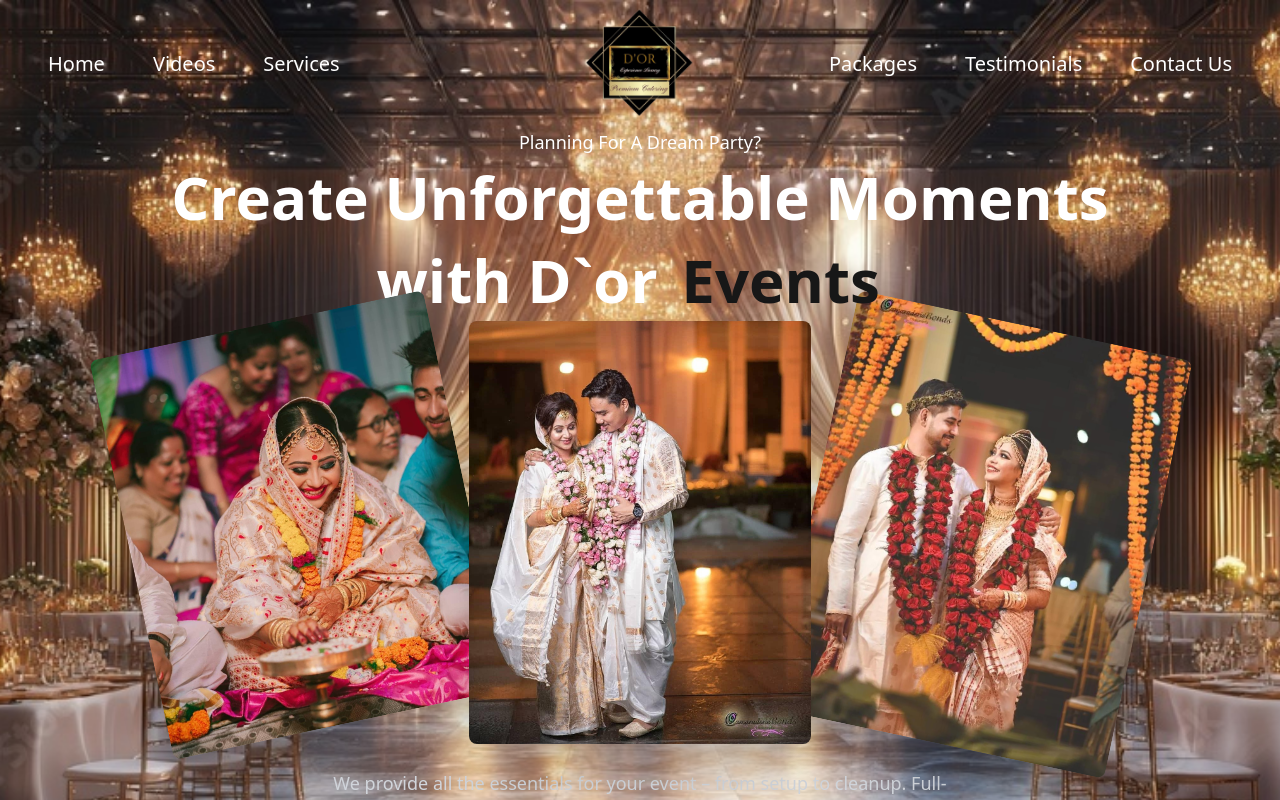
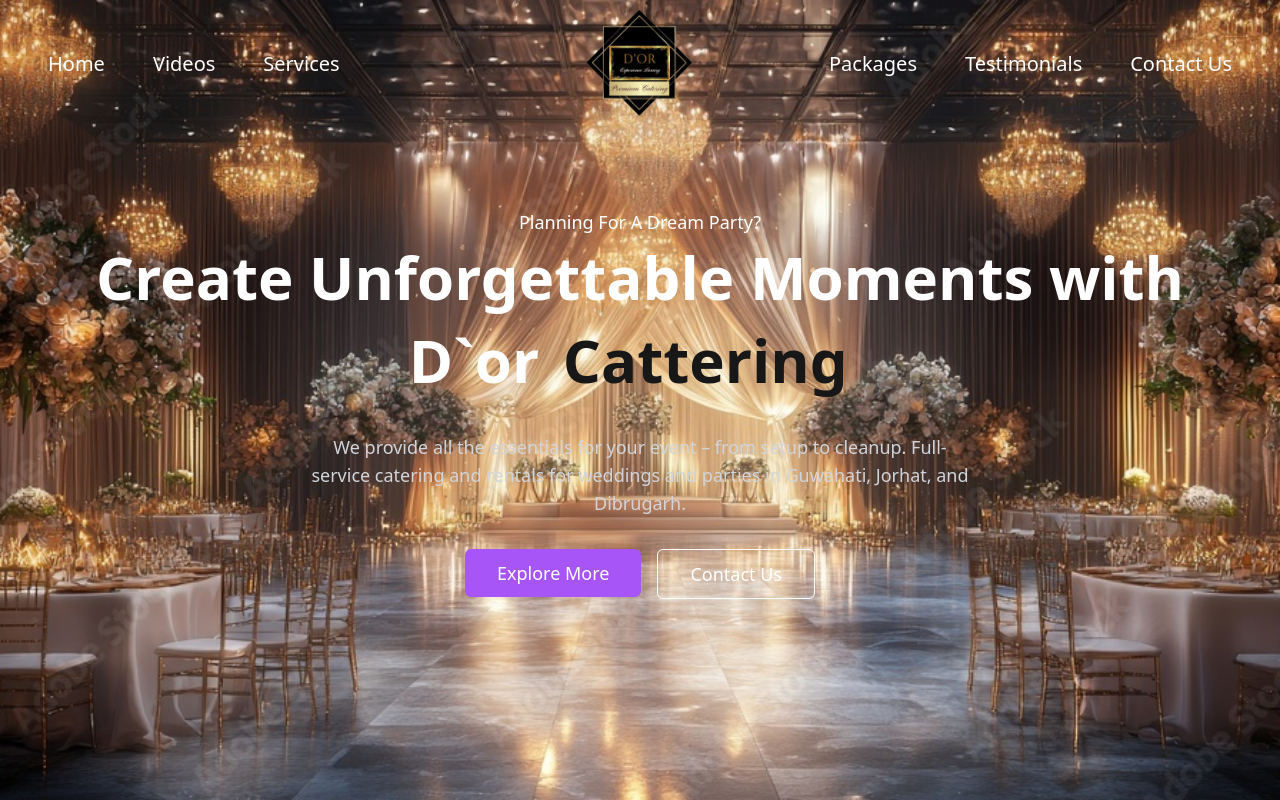
Before and after one commit to barmanb17/d-orevents, a Next.js app: page / in a window 1280 px wide. Shown: the top 800 px of the page. Built offline with nearby package versions, Linux system fonts and the light colour scheme.

Commit message:
#updated

```diff
--- a/components/FlipWordsDemo.tsx
+++ b/components/FlipWordsDemo.tsx
@@ -3,13 +3,13 @@
 import { FlipWords } from "@/components/ui/flip-word";
 
 export function FlipWordsDemo() {
-  const words = ["Events", "Cattering", "Management", "Events"];
+  const words = ["Events", "Cattering", "Events", "Cattering"];
 
   return (
     <div className="relative   sm:text-sm  flex">
       <div className="text-6xl font-bold leading-snug text-white ">
-        Create Unforgettable Moments <br />
-        with <span> D`or </span>
+        Create Unforgettable Moments with <br />
+        <span> D`or </span>
         <FlipWords words={words} /> <br />
 
       </div>
--- a/components/Hero.tsx
+++ b/components/Hero.tsx
@@ -13,7 +13,7 @@
       {/* Hero Content */}
       <div className="container mx-auto px-4 pt-32 relative z-10">
         <div className="text-center">
-          <p className="text-white text-base md:text-lg">
+          <p className="text-white text-base md:text-lg mt-20 ">
             Planning For A Dream Party?
           </p>
           <div className="text-xl  flex items-center justify-center text-white">
@@ -22,7 +22,7 @@
         </div>
 
         {/* Image Gallery with hover effects */}
-        <div className="relative max-w-5xl mx-auto h-[300px] md:h-[400px] md:mb-12">
+        {/* <div className="relative max-w-5xl mx-auto m-2 h-[300px] md:h-[400px] md:mb-12">
           <div className="absolute left-0 top-0 w-1/2 md:w-1/3 transform -rotate-6 md:-rotate-12 hover:z-20 hover:scale-105 hover:shadow-2xl transition-all duration-300">
             <Image
               src="/t2.jpeg"
@@ -50,11 +50,11 @@
               className="w-full h-full object-cover rounded-lg shadow-2xl transition-all duration-300"
             />
           </div>
-        </div>
+        </div> */}
 
         {/* Description and CTAs */}
         <div className="text-center max-w-2xl mx-auto">
-          <p className="text-gray-300 text-base md:text-lg mb-6">
+          <p className="text-gray-300 text-base md:text-lg mb-8 mt-8">
             We provide all the essentials for your event – from setup to cleanup. Full-service catering and rentals for weddings and parties in Guwahati, Jorhat, and Dibrugarh.
           </p>
           <div className="flex flex-col md:flex-row justify-center space-y-4 md:space-y-0 md:space-x-4 pb-6">
--- a/package.json
+++ b/package.json
@@ -18,7 +18,8 @@
     "react": "^19.0.0",
     "react-dom": "^19.0.0",
     "swiper": "^11.2.1",
-    "tailwind-merge": "^2.6.0"
+    "tailwind-merge": "^2.6.0",
+    "tailwindcss-animate": "^1.0.7"
   },
   "devDependencies": {
     "@eslint/eslintrc": "^3",
--- a/tsconfig.json
+++ b/tsconfig.json
@@ -18,6 +18,7 @@
         "name": "next"
       }
     ],
+    "baseUrl": ".",
     "paths": {
       "@/*": ["./*"]
     }
```
Also changed, not shown: 1 other file (tests, documents, lock files or other folders).
